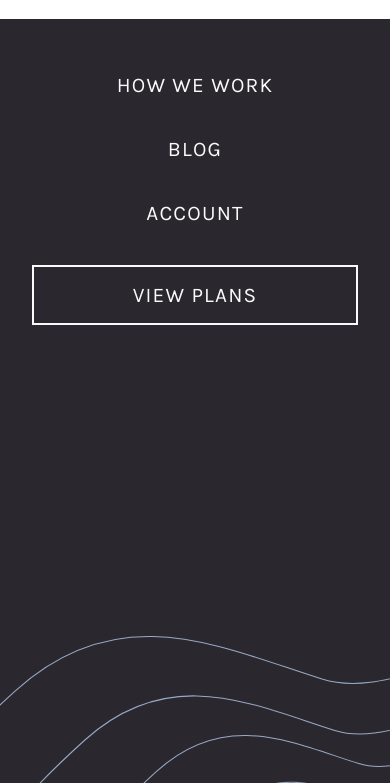
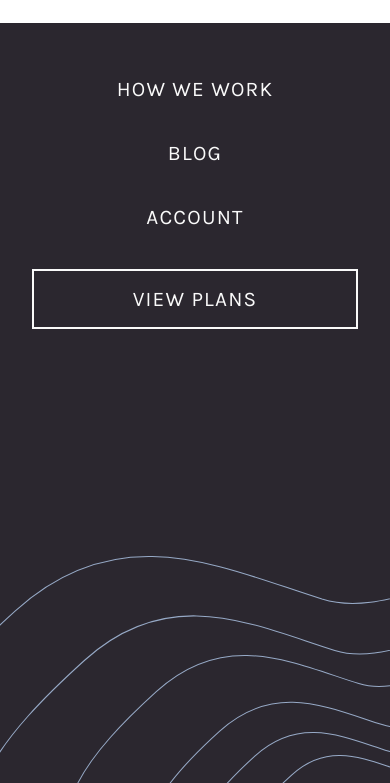
Before and after one commit to User9511/frontend-mentor-insure-landing-page-master, a plain HTML site: page index.html in a window 390 px wide. Both pictures are taken after a click on the button "Mobile Menu Toggle". Shown: the part 61-844 px from the top of the page. Drawn offline with Linux system fonts and the light colour scheme.

Commit message:
Update styles.css

```diff
--- a/styles.css
+++ b/styles.css
@@ -86,14 +86,14 @@ button {
 /* Mobile View */
 @media screen and (max-width: 48rem) {
   #nav-wrapper.active {
-    top: 5rem;
+    top: 10dvh;
     left: 0;
     padding-top: 3.375rem;
     background: var(--Very-Dark-Violet) url(./images/bg-pattern-mobile-nav.svg);
     background-repeat: no-repeat;
     background-size: contain;
     background-position: bottom;
-    height: 100%;
+    height: 90dvh;
     z-index: -10;
     position: fixed;
     width: 100%;
```
